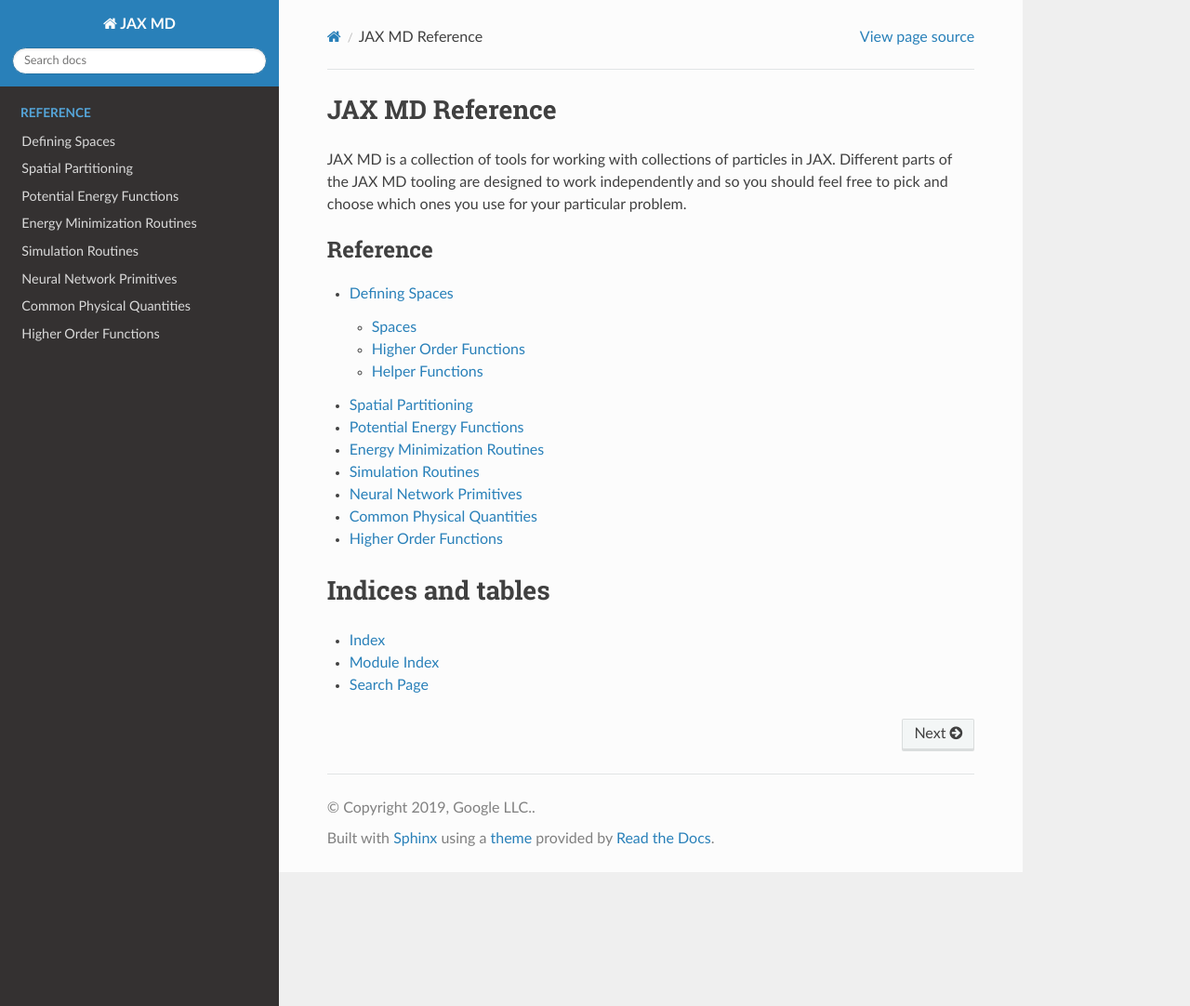
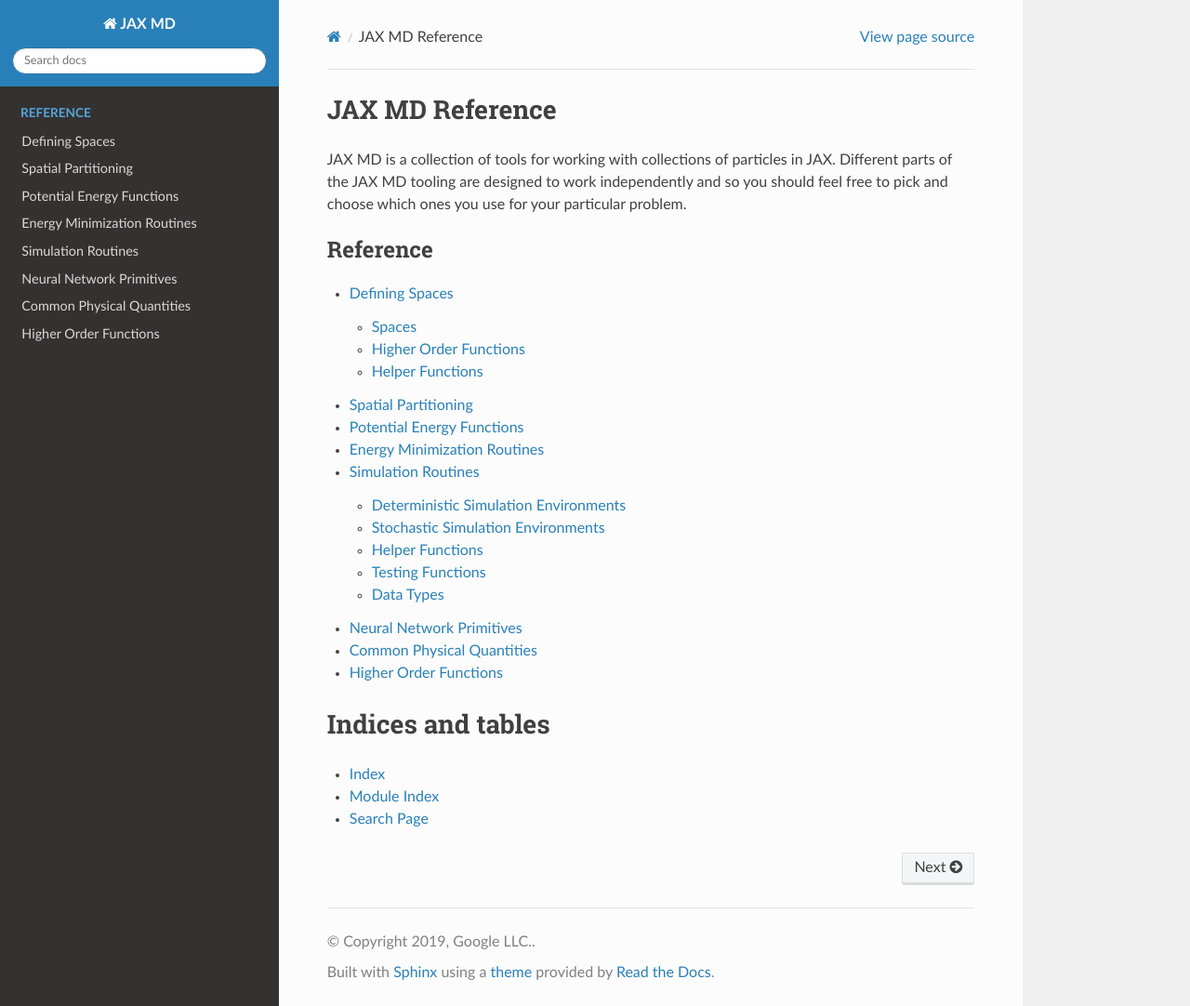
Before and after one commit to jax-md/jax-md, a Sphinx documentation site: the page built from docs/index.rst, in a window 1280 px wide and 1082 px high. Shown: the whole window at 93% size. Built offline with Sphinx 7.4.7 and the Read the Docs theme 2.0.0, drawn with Linux system fonts in a browser that asks for light colours.

Commit message:
Improvements to simulation documentation.

```diff
--- a/docs/jax_md.simulate.rst
+++ b/docs/jax_md.simulate.rst
@@ -3,4 +3,34 @@
 
 .. default-role:: code
 .. automodule:: jax_md.simulate
-  :members:
+
+Deterministic Simulation Environments
+--------------------------------------
+.. autofunction:: nve
+.. autofunction:: nvt_nose_hoover
+.. autofunction:: npt_nose_hoover
+
+Stochastic Simulation Environments
+--------------------------------------
+.. autofunction:: nvt_langevin
+.. autofunction:: brownian
+
+Helper Functions
+-----------------
+.. autofunction:: velocity_verlet
+.. autofunction:: nose_hoover_chain
+.. autofunction:: npt_box
+
+Testing Functions
+------------------
+.. autofunction:: nvt_nose_hoover_invariant
+.. autofunction:: npt_nose_hoover_invariant
+
+Data Types
+-----------
+.. autoclass:: NoseHooverChain
+.. autoclass:: NVEState
+.. autoclass:: NVTNoseHooverState
+.. autoclass:: NPTNoseHooverState
+.. autoclass:: NVTLangevinState
+.. autoclass:: BrownianState
```
